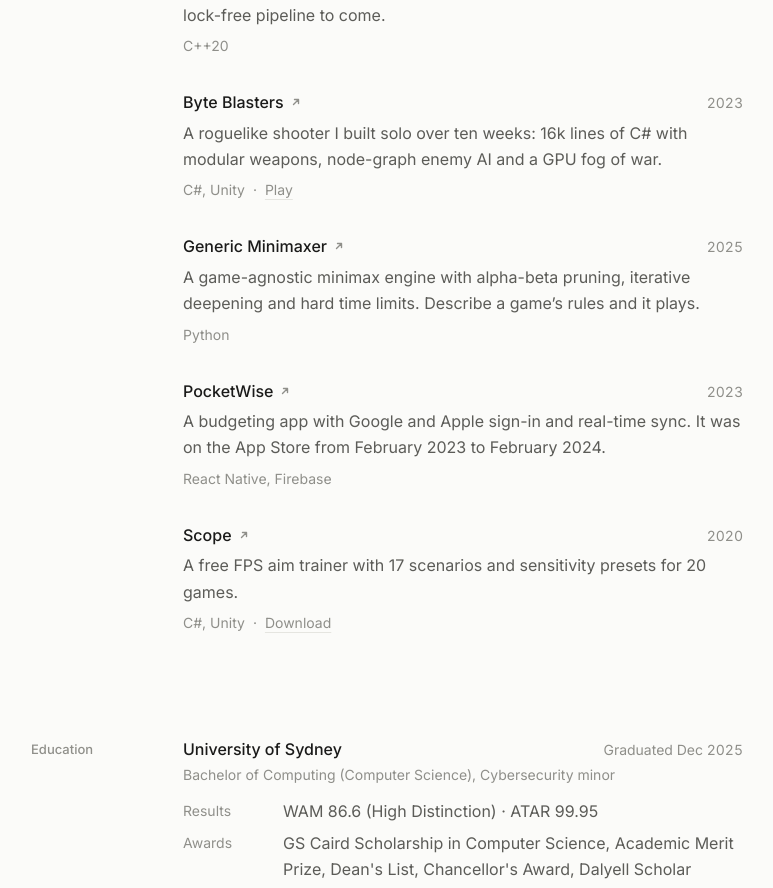
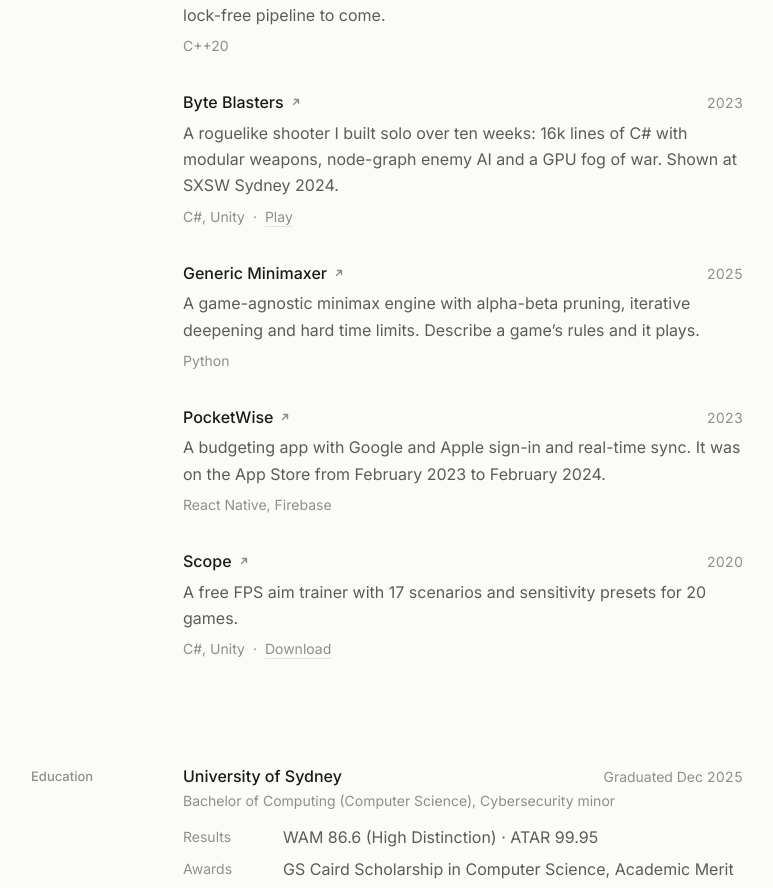
Before and after one commit to nagahole/nagahole.github.io, a React (Vite) app: page / in a window 1280 px wide. Shown: the part 1562-2450 px from the top of the page, without its empty margins (253-1026 px from the left). Built offline with nearby package versions, Linux system fonts and the light colour scheme.

Commit message:
feat: mention SXSW Sydney 2024 showcase for Byte Blasters

```diff
--- a/src/data.ts
+++ b/src/data.ts
@@ -92,7 +92,7 @@ export const projects: Project[] = [
   {
     name: 'Byte Blasters',
     summary:
-      'A roguelike shooter I built solo over ten weeks: 16k lines of C# with modular weapons, node-graph enemy AI and a GPU fog of war.',
+      'A roguelike shooter I built solo over ten weeks: 16k lines of C# with modular weapons, node-graph enemy AI and a GPU fog of war. Shown at SXSW Sydney 2024.',
     tech: 'C#, Unity',
     year: '2023',
     links: [
```
